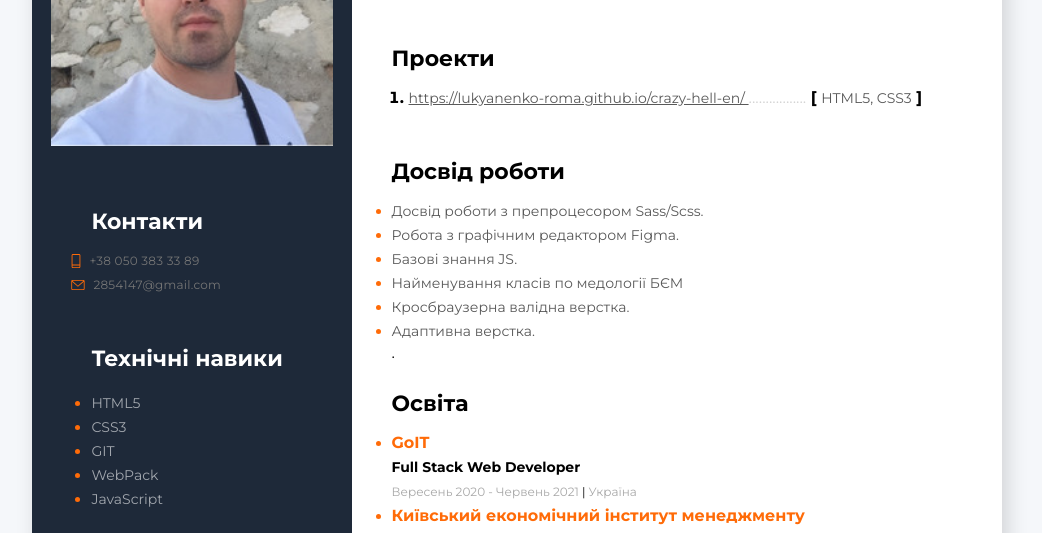
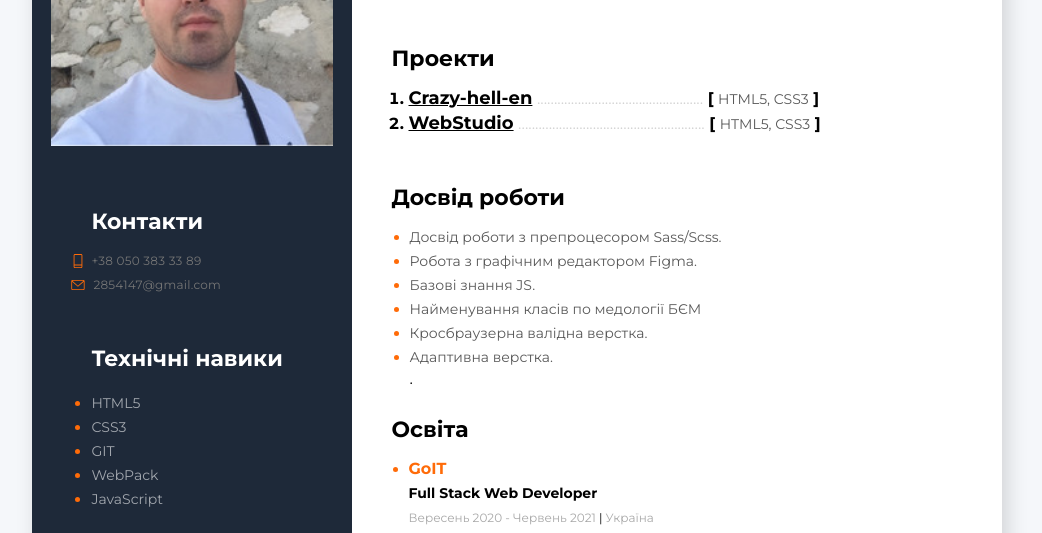
Before and after one commit to Lukyanenko-Roma/CV, a plain HTML site: page index.html in a window 1280 px wide. Shown: the part 253-786 px from the top of the page, without its empty margins (123-1165 px from the left). Drawn offline with Linux system fonts and the light colour scheme.

Commit message:
Add files via upload

```diff
--- a/css/style.css
+++ b/css/style.css
@@ -114,11 +114,15 @@ body {
   line-height: 24px;
   color: #ff6b08;
 }
-
+.header-address-svg-tel {
+  margin-left: 2px;
+}
 .tech-skills-text {
   color: #a2a7ae;
 }
-
+.soft-skills-list {
+  padding-left: 18px;
+}
 .soft-skills-title {
   font-size: 22px;
   font-weight: 700;
@@ -149,6 +153,9 @@ body {
   line-height: 24px;
   margin-bottom: 23px;
 }
+.profession-duties {
+  padding-left: 18px;
+}
 .name {
   font-size: 35px;
   font-weight: 700;
@@ -163,6 +170,14 @@ body {
 .info-container {
   margin-bottom: 50px;
 }
+
+.about-me {
+  margin-bottom: 30px;
+}
+
+.about-me-list {
+  padding-left: 17px;
+}
 .about-me-title {
   font-size: 22px;
   font-weight: 700;
@@ -171,9 +186,10 @@ body {
 }
 .projects-link {
   color: #595959;
-  font-size: 14px;
-  font-weight: 400;
+  font-size: 18px;
+  font-weight: 700;
   line-height: 24px;
+  color: #000;
 }
 .tech-name {
   color: #595959;
--- a/index.html
+++ b/index.html
@@ -44,8 +44,6 @@
                <li class="tech-skills-item"><span class="tech-skills-text">GIT</span></li>
                <li class="tech-skills-item"><span class="tech-skills-text">WebPack</span></li>
                <li class="tech-skills-item"><span class="tech-skills-text">JavaScript</span></li>
-               <!-- <li class="tech-skills-item"><span class="tech-skills-text">React.js</span></li>
-               <li class="tech-skills-item"><span class="tech-skills-text">Node.js</span></li> -->
             </ul>
           </div>
           <!--Soft Skills Container-->
@@ -76,22 +74,15 @@
                     <h3 class="about-me-title">Проекти</h3>
                      <ol>
                       <li class="projects-item">
-                      <a class="projects-link" href="https://lukyanenko-roma.github.io/crazy-hell-en/">https://lukyanenko-roma.github.io/crazy-hell-en/ </a>
-                       <span class="dots">.................</span>
+                      <a class="projects-link" target="_blank" href="https://lukyanenko-roma.github.io/crazy-hell-en/">Сrazy-hell-en</a>
+                       <span class="dots">.................................................</span>
                        <span> <b>[</b> <span class="tech-name">HTML5, CSS3</span> <b>]</b> </span>
                      </li>
-<!--
-                      <li class="projects-item">
-                      <a class="projects-link" href="https://cryptohub.goit.ua/"> </a>
-                      <span class="dots">................</span>
-                      <span> <b>[</b> <span class="tech-name">JavaScript</span> <b>]</b> </span>
-                      </li>
-
-                       <li class="projects-item">
-                         <a class="projects-link" href="https://kidslike.goit.co.ua/"> </a>
-                         <span class="dots">................</span>
-                          <span> <b>[</b> <span class="tech-name">React.js, Node.js</span> <b>]</b> </span>
-                            </li>  -->
+                    <li class="projects-item">
+                      <a class="projects-link" target="_blank" href="https://lukyanenko-roma.github.io/goit-markup-hw-08/">WebStudio</a>
+                      <span class="dots">.......................................................</span>
+                      <span> <b>[</b> <span class="tech-name">HTML5, CSS3</span> <b>]</b> </span>
+                    </li>
                         </ol>
 
                       </div>
@@ -110,24 +101,13 @@
     <li class="soft-skills-item"><span class="profession-duties-item">Кросбраузерна валідна верстка.</span></li>
     <li class="soft-skills-item"><span class="profession-duties-item">Адаптивна верстка.</span></li>
   </ul>.
- <!-- <h4 class="profession-title">HTML,CSS-верстальщик <span class="profession-company">Freelance</span></h4>   -->
-
-  <!-- <span class="profession-time">
-  Вересень 2020 - по теперішній час <span class="profession-divider">|</span> Україна</span> -->
-
-<!-- <ul class="profession-duties">
-  <li class="profession-duties-item">Lorem ipsum dolor sit amet, consectetur adipiscing elit, sed do eiusmod tempor incididunt ut labore et dolore magna aliqua.</li>
-  <li class="profession-duties-item">Lorem ipsum dolor sit amet, consectetur adipiscing elit.</li>
-  <li class="profession-duties-item">Risus commodo viverra maecenas.</li>
-  <li class="profession-duties-item">Lorem ipsum dolor sit amet, consectetur adipiscing elit, sed do eiusmod.</li>
-</ul> -->
 </div>
 
      <!--Education -->
-       <div class="profession-duties">
+       <div class="about-me">
 
          <h3 class="about-me-title">Освіта</h3>
-           <ul>
+           <ul class="about-me-list">
              <li class="soft-skills-item">
                <p class="education">GoIT</p>
                <p class="education-managment">Full Stack Web Developer</p>
@@ -143,9 +123,8 @@
                </span></li>
            </ul>
          </div>
-        <div>
+        <div >
           <h3 class="about-me-title">Знання мов</h3>
-          <ul>
             <li class="soft-skills-item"><span class="profession-duties-item">Українська - рідна.</span></li>
             <li class="soft-skills-item"><span class="profession-duties-item">Російська - вільно спілкуюсь.</span></li>
             <li class="soft-skills-item"><span class="profession-duties-item">Англійська - нижче середнього.</span></li>
```
